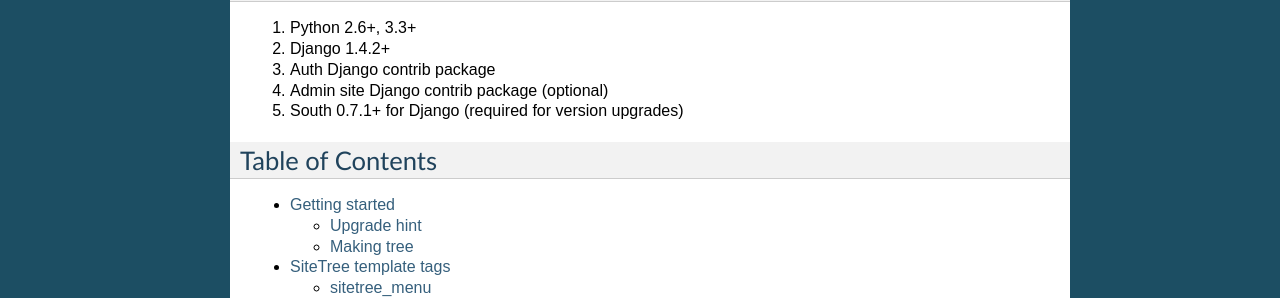
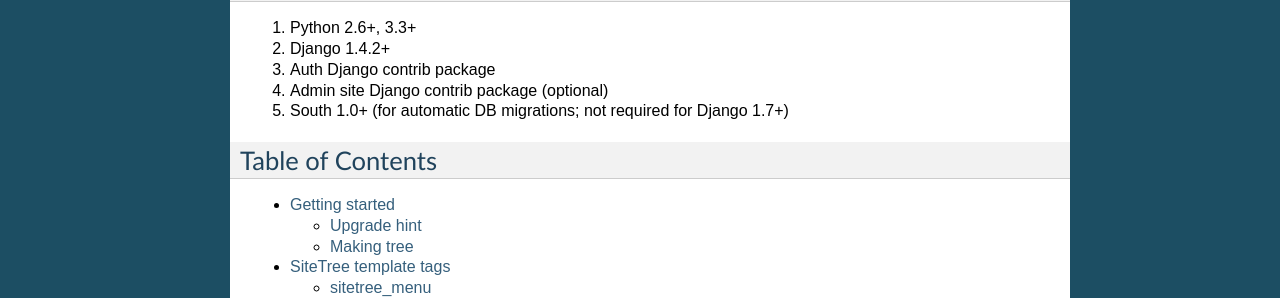
Before and after one commit to idlesign/django-sitetree, a Sphinx documentation site: the page built from docs/source/index.rst, in a window 1280 px wide. Shown: the part 678-976 px from the top of the page. Built offline with Sphinx 7.4.7, drawn with Linux system fonts in a browser that asks for light colours.

Commit message:
Docs updated with hints on migrations.

```diff
--- a/docs/source/index.rst
+++ b/docs/source/index.rst
@@ -33,7 +33,7 @@
 2. Django 1.4.2+
 3. Auth Django contrib package
 4. Admin site Django contrib package (optional)
-5. South 0.7.1+ for Django (required for version upgrades)
+5. South 1.0+ (for automatic DB migrations; not required for Django 1.7+)
 
 
 Table of Contents
```
Also changed, not shown: docs/source/quickstart.rst (+13 -1 lines).
